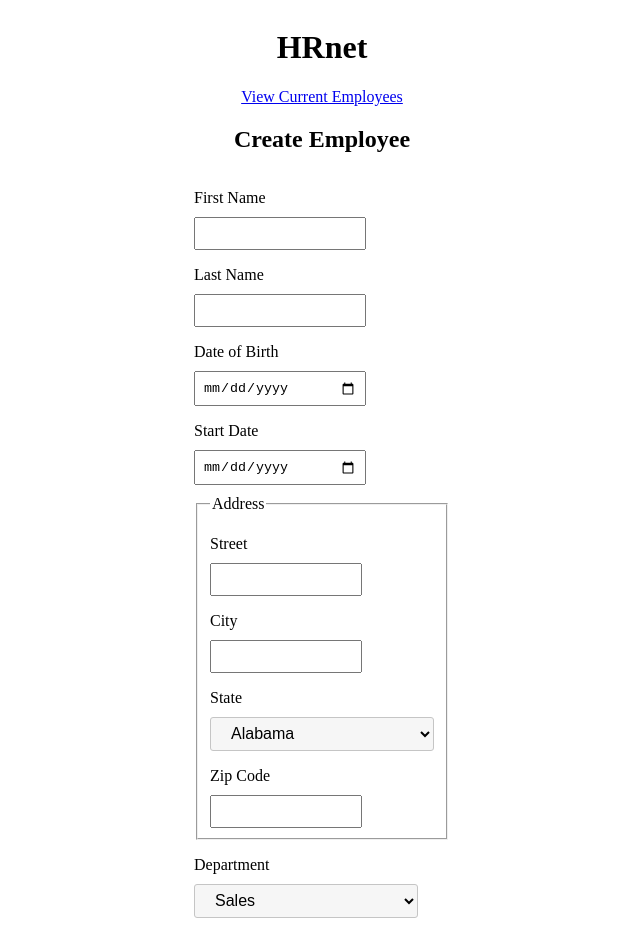
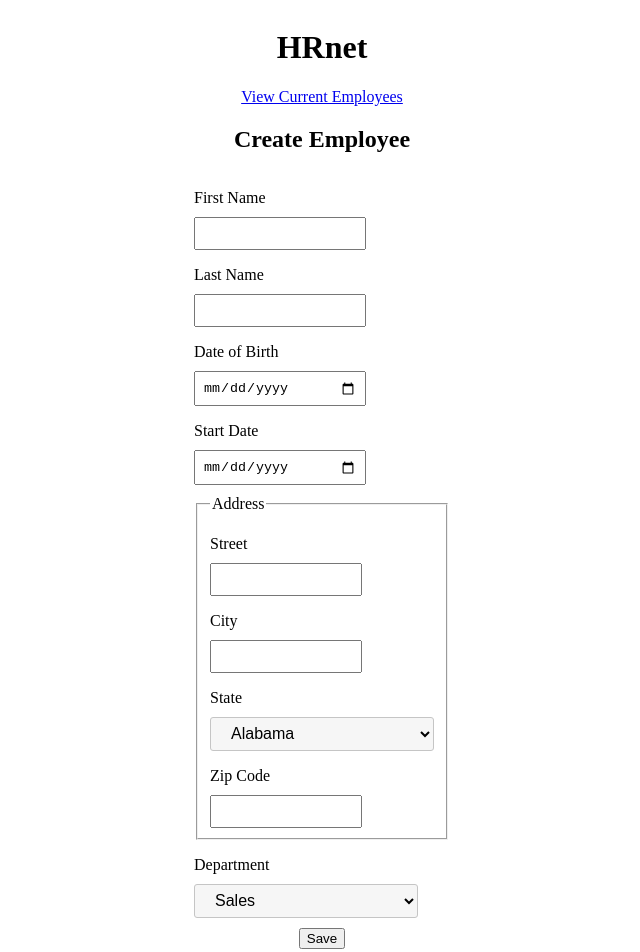
Before and after one commit to Karlito14/HRnet, a React app: page / in a window 1280 px wide. Shown: the top 952 px of the page, without its empty margins (318-958 px from the left). Before the commit the page ends 926 px from the top, so only its background shows below. Built offline with nearby package versions, Linux system fonts and the light colour scheme; the HTML template or start-up script is replaced by a standard one.

Commit message:
ajout du button save

```diff
--- a/src/components/Form/Form.jsx
+++ b/src/components/Form/Form.jsx
@@ -18,6 +18,7 @@ export const Form = () => {
         })}
       </fieldset>
       <Input item={DEPARTMENT} />
+      <button className={styles.button}>Save</button>
     </form>
   );
 };
--- a/src/components/Form/form.module.css
+++ b/src/components/Form/form.module.css
@@ -8,3 +8,8 @@
   display: flex;
   flex-direction: column;
 }
+
+.button {
+  margin-top: 10px;
+  align-self: center;
+}
```
